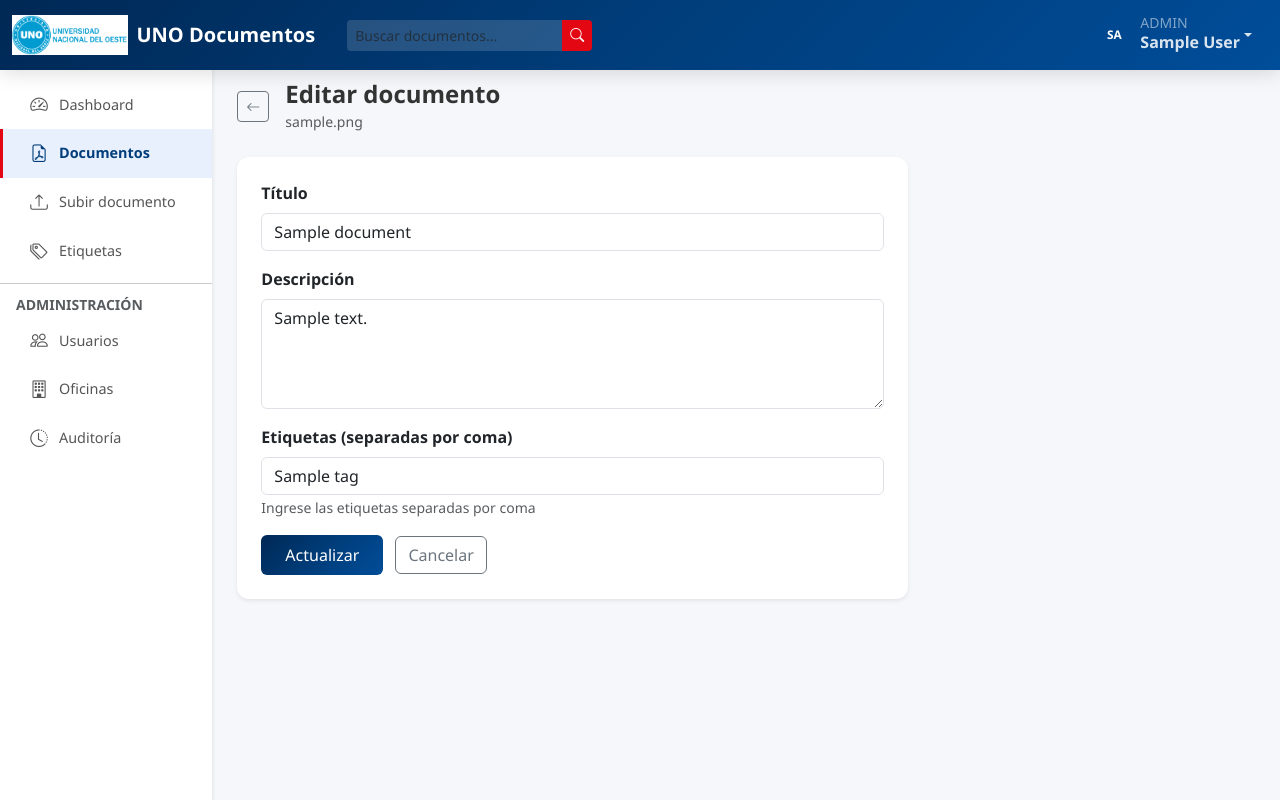
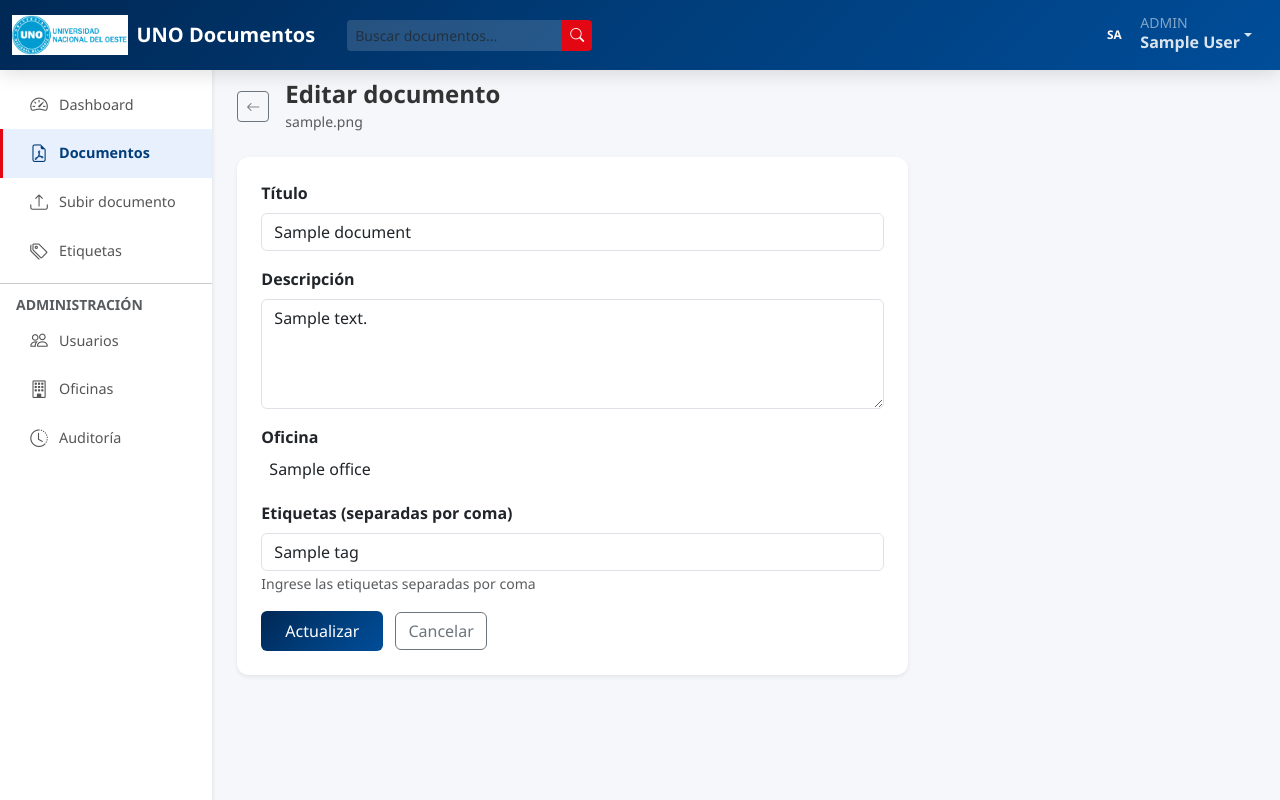
Before and after one commit to elopez-uno/GestorPdf, a Flask app: page /documentos/1/editar in a window 1280 px wide. Run offline with Flask 3, Linux system fonts and the light colour scheme; a user stored in the database is signed in; tables that the repository leaves empty hold one stand-in row (values such as "Sample post"); some libraries are stand-ins or nearby versions.

Commit message:
Difentes carpetas por oficina

```diff
--- a/app/forms/__init__.py
+++ b/app/forms/__init__.py
@@ -45,6 +45,7 @@ class DocumentForm(FlaskForm):
     description = TextAreaField('Descripción', validators=[Optional()])
     tags = StringField('Etiquetas (separadas por coma)', validators=[Optional()])
     file = FileField('Archivo PDF', validators=[DataRequired()])
+    office_id = SelectField('Oficina', coerce=int, validators=[Optional()])
     submit = SubmitField('Subir documento')
 
 
@@ -52,6 +53,7 @@ class DocumentEditForm(FlaskForm):
     title = StringField('Título', validators=[DataRequired(), Length(max=300)])
     description = TextAreaField('Descripción', validators=[Optional()])
     tags = StringField('Etiquetas (separadas por coma)', validators=[Optional()])
+    office_id = SelectField('Oficina', coerce=int, validators=[Optional()])
     submit = SubmitField('Actualizar')
 
 
--- a/app/routes/documents.py
+++ b/app/routes/documents.py
@@ -145,6 +145,13 @@ def list_documents():
 @login_required
 def upload():
     form = DocumentForm()
+
+    offices = [(0, 'Seleccione una oficina')]
+    from app.models.office import Office
+    for o in Office.query.filter_by(is_active=True).order_by(Office.name).all():
+        offices.append((o.id, o.name))
+    form.office_id.choices = offices
+
     if form.validate_on_submit():
         file = form.file.data
         if file and allowed_file(file.filename):
@@ -156,11 +163,23 @@ def upload():
                 flash('El archivo supera el tamaño máximo permitido de 5MB.', 'danger')
                 return render_template('documents/upload.html', form=form)
 
+            if current_user.is_admin():
+                office_id = form.office_id.data or 0
+                if office_id == 0:
+                    flash('Debe seleccionar una oficina para el documento.', 'danger')
+                    return render_template('documents/upload.html', form=form)
+            else:
+                office_id = current_user.office_id
+                if not office_id:
+                    flash('Su usuario no está asignado a ninguna oficina.', 'danger')
+                    return render_template('documents/upload.html', form=form)
+
             ext = file.filename.rsplit('.', 1)[1].lower()
             unique_name = f"{uuid.uuid4().hex}.{ext}"
             upload_folder = current_app.config['UPLOAD_FOLDER']
-            os.makedirs(upload_folder, exist_ok=True)
-            filepath = os.path.join(upload_folder, unique_name)
+            office_dir = os.path.join(upload_folder, str(office_id))
+            os.makedirs(office_dir, exist_ok=True)
+            filepath = os.path.join(office_dir, unique_name)
             file.save(filepath)
 
             document = Document(
@@ -170,7 +189,7 @@ def upload():
                 original_filename=secure_filename(file.filename),
                 file_size=file_size,
                 user_id=current_user.id,
-                office_id=current_user.office_id
+                office_id=office_id
             )
             db.session.add(document)
             db.session.flush()
@@ -240,11 +259,24 @@ def edit(document_id):
         return redirect(url_for('documents.list_documents'))
 
     form = DocumentEditForm(obj=document)
+
+    offices = [(0, 'Seleccione una oficina')]
+    from app.models.office import Office
+    for o in Office.query.filter_by(is_active=True).order_by(Office.name).all():
+        offices.append((o.id, o.name))
+    form.office_id.choices = offices
+
+    if current_user.is_admin() and document.office_id:
+        form.office_id.data = document.office_id
+
     form.tags.data = ', '.join([t.name for t in document.tags])
 
     if form.validate_on_submit():
         document.title = form.title.data
         document.description = form.description.data
+
+        if current_user.is_admin() and form.office_id.data:
+            document.office_id = form.office_id.data
 
         document.tags = []
         tags_str = form.tags.data
@@ -354,8 +386,9 @@ def download(document_id):
     )
 
     upload_folder = current_app.config['UPLOAD_FOLDER']
+    office_dir = os.path.join(upload_folder, str(document.office_id)) if document.office_id else upload_folder
     return send_from_directory(
-        upload_folder,
+        office_dir,
         document.filename,
         download_name=document.original_filename,
         as_attachment=True
@@ -383,4 +416,5 @@ def preview(document_id):
     )
 
     upload_folder = current_app.config['UPLOAD_FOLDER']
-    return send_from_directory(upload_folder, document.filename)
+    office_dir = os.path.join(upload_folder, str(document.office_id)) if document.office_id else upload_folder
+    return send_from_directory(office_dir, document.filename)
--- a/app/templates/documents/edit.html
+++ b/app/templates/documents/edit.html
@@ -34,6 +34,16 @@
                             {% endfor %}
                         </div>
 
+                        {% if current_user.is_admin() %}
+                        <div class="mb-3">
+                            <label class="form-label fw-semibold">{{ form.office_id.label }}</label>
+                            {{ form.office_id(class="form-select" + (" is-invalid" if form.office_id.errors else "")) }}
+                            {% for error in form.office_id.errors %}
+                            <div class="invalid-feedback">{{ error }}</div>
+                            {% endfor %}
+                        </div>
+                        {% endif %}
+
                         <div class="mb-3">
                             <label class="form-label fw-semibold">{{ form.tags.label }}</label>
                             {{ form.tags(class="form-control" + (" is-invalid" if form.tags.errors else "")) }}
```
Also changed, not shown: app/templates/documents/upload.html (+10 -0 lines).
